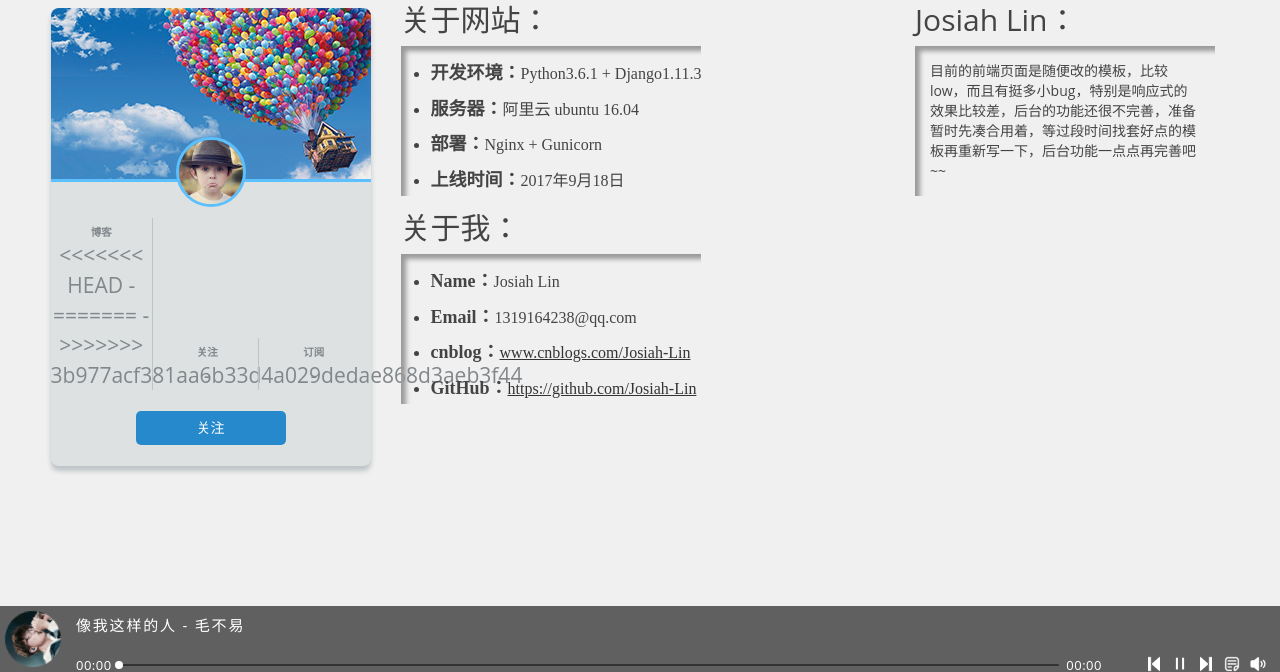
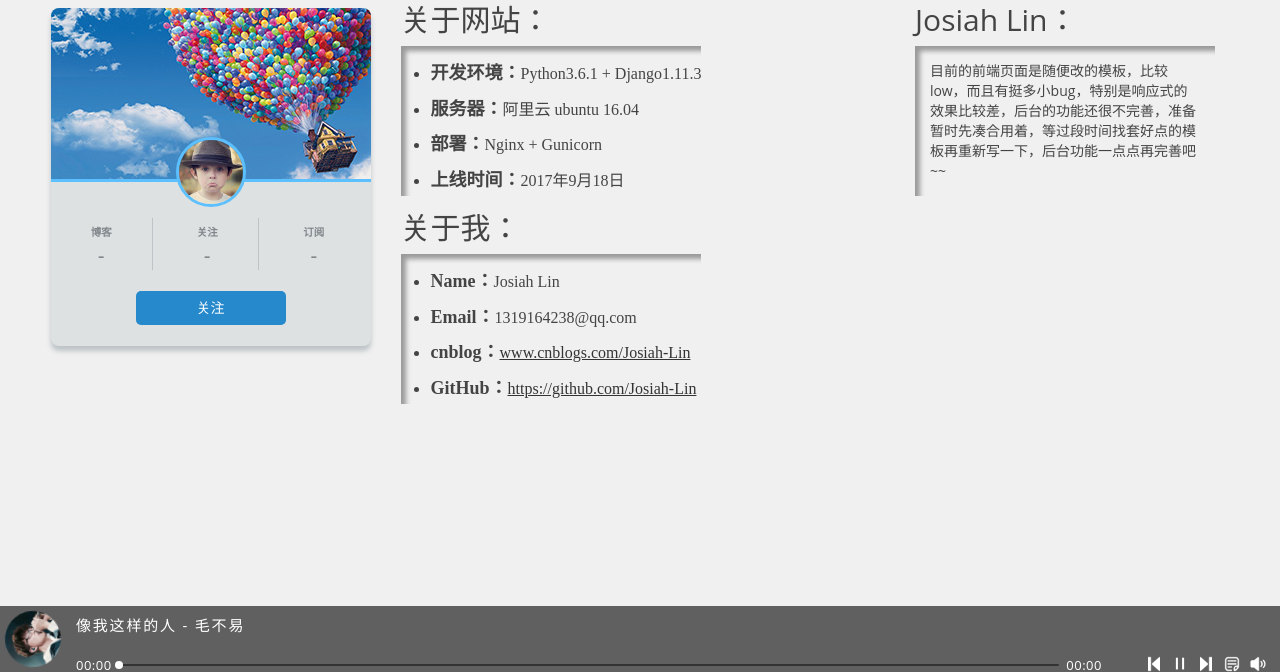
Before and after one commit to lovebugs-cn/Blog, a Django app: page /about/ in a window 1280 px wide. Shown: the part 128-800 px from the top of the page. Run offline with Django 3.2, Linux system fonts and the light colour scheme; some libraries are stand-ins or nearby versions.

Commit message:
Update about.html

```diff
--- a/templates/blogapp/about.html
+++ b/templates/blogapp/about.html
@@ -102,11 +102,7 @@
             <ul>
                 <li>
                     <span>博客</span>
-<<<<<<< HEAD
                     -
-=======
-                    -
->>>>>>> 3b977acf381aa6b33d4a029dedae868d3aeb3f44
                 </li>
                 <li>
                     <span>关注</span>
```
